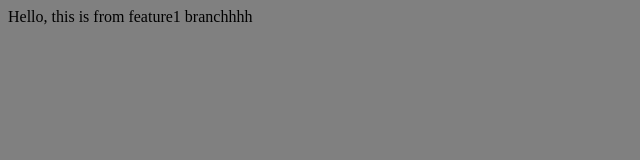
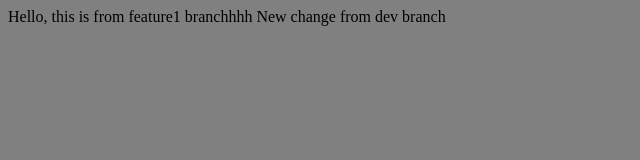
Before and after one commit to PaulRepo/DevOpsAL_task1, a plain HTML site: page index.html in a window 1280 px wide. Shown: the whole page, without its empty margins (0-640 px from the left). Drawn offline with Linux system fonts and the light colour scheme.

Commit message:
added data

```diff
--- a/index.html
+++ b/index.html
@@ -1,3 +1,4 @@
 <body bgcolor="grey">
 Hello, this is from feature1 branchhhh
+New change from dev branch
 </body>
```
